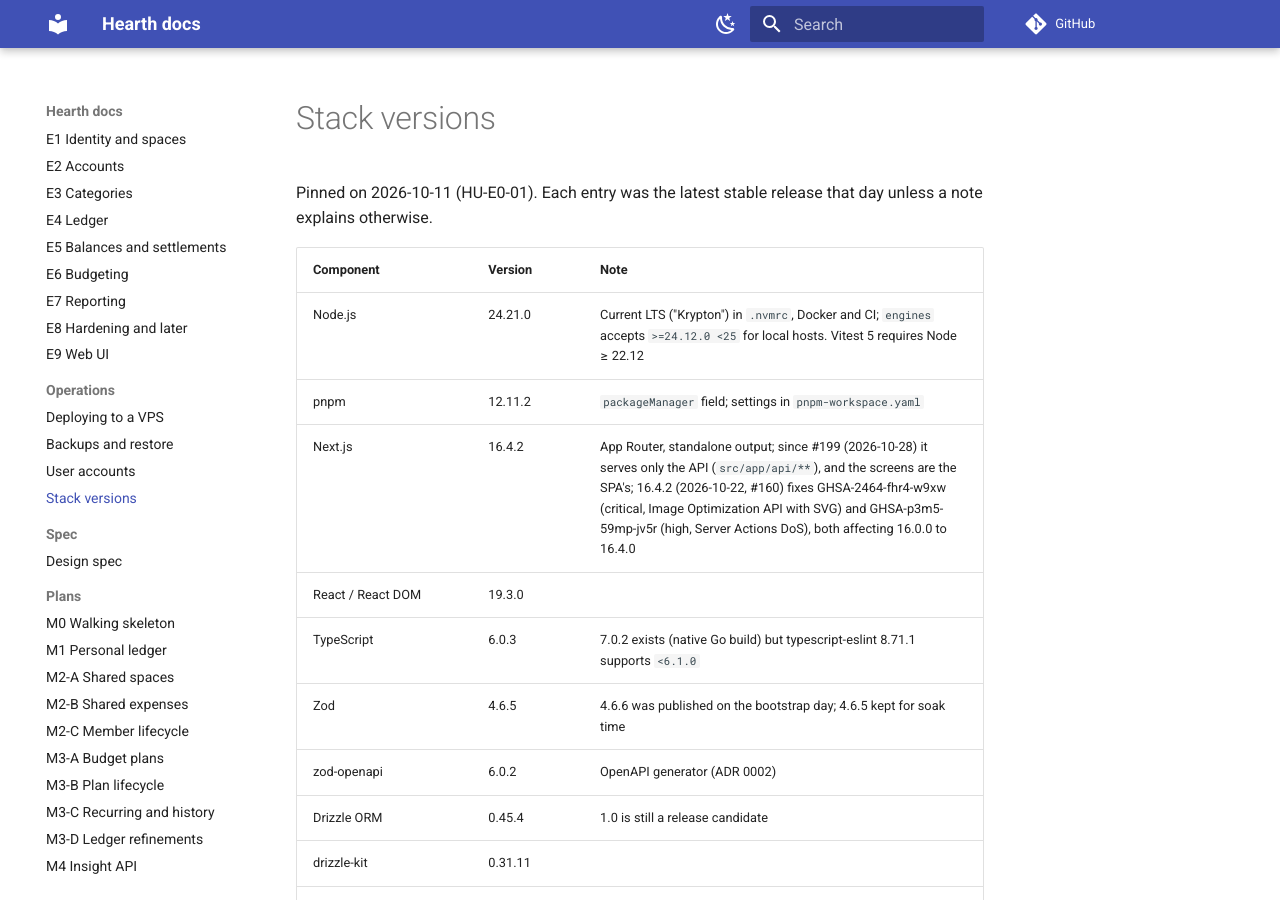
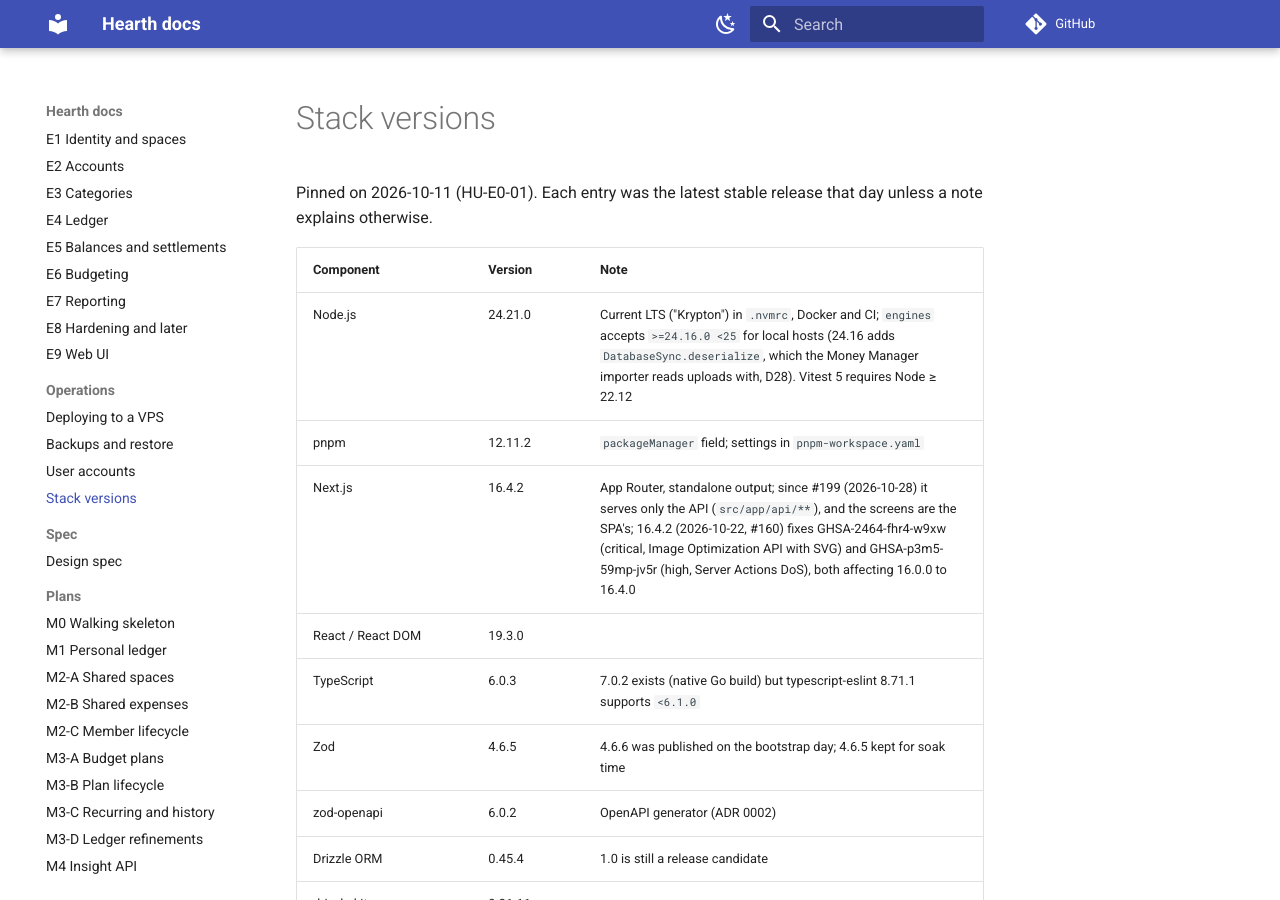
Before and after one commit to Facabore/Hearth, an MkDocs documentation site: the page built from docs/stack-versions.md, in a window 1280 px wide and 900 px high. Built offline with MkDocs 1.6.1 and Material for MkDocs 9.7.7, drawn with Linux system fonts in a browser that asks for light colours; comment, search, counter and statistics services are not loaded.

Commit message:
build: Node 24.16 or later, for the importer's in-memory SQLite reader (D28, Refs #326)

```diff
--- a/docs/stack-versions.md
+++ b/docs/stack-versions.md
@@ -4,7 +4,7 @@ Pinned on 2026-10-11 (HU-E0-01). Each entry was the latest stable release that d
 
 | Component | Version | Note |
 |---|---|---|
-| Node.js | 24.21.0 | Current LTS ("Krypton") in `.nvmrc`, Docker and CI; `engines` accepts `>=24.12.0 <25` for local hosts. Vitest 5 requires Node ≥ 22.12 |
+| Node.js | 24.21.0 | Current LTS ("Krypton") in `.nvmrc`, Docker and CI; `engines` accepts `>=24.16.0 <25` for local hosts (24.16 adds `DatabaseSync.deserialize`, which the Money Manager importer reads uploads with, D28). Vitest 5 requires Node ≥ 22.12 |
 | pnpm | 12.11.2 | `packageManager` field; settings in `pnpm-workspace.yaml` |
 | Next.js | 16.4.2 | App Router, standalone output; since #199 (2026-10-28) it serves only the API (`src/app/api/**`), and the screens are the SPA's; 16.4.2 (2026-10-22, #160) fixes GHSA-2464-fhr4-w9xw (critical, Image Optimization API with SVG) and GHSA-p3m5-59mp-jv5r (high, Server Actions DoS), both affecting 16.0.0 to 16.4.0 |
 | React / React DOM | 19.3.0 | |
--- a/package.json
+++ b/package.json
@@ -8,7 +8,7 @@
   ],
   "packageManager": "pnpm@12.11.2",
   "engines": {
-    "node": ">=24.12.0 <25"
+    "node": ">=24.16.0 <25"
   },
   "scripts": {
     "dev": "next dev",
```
